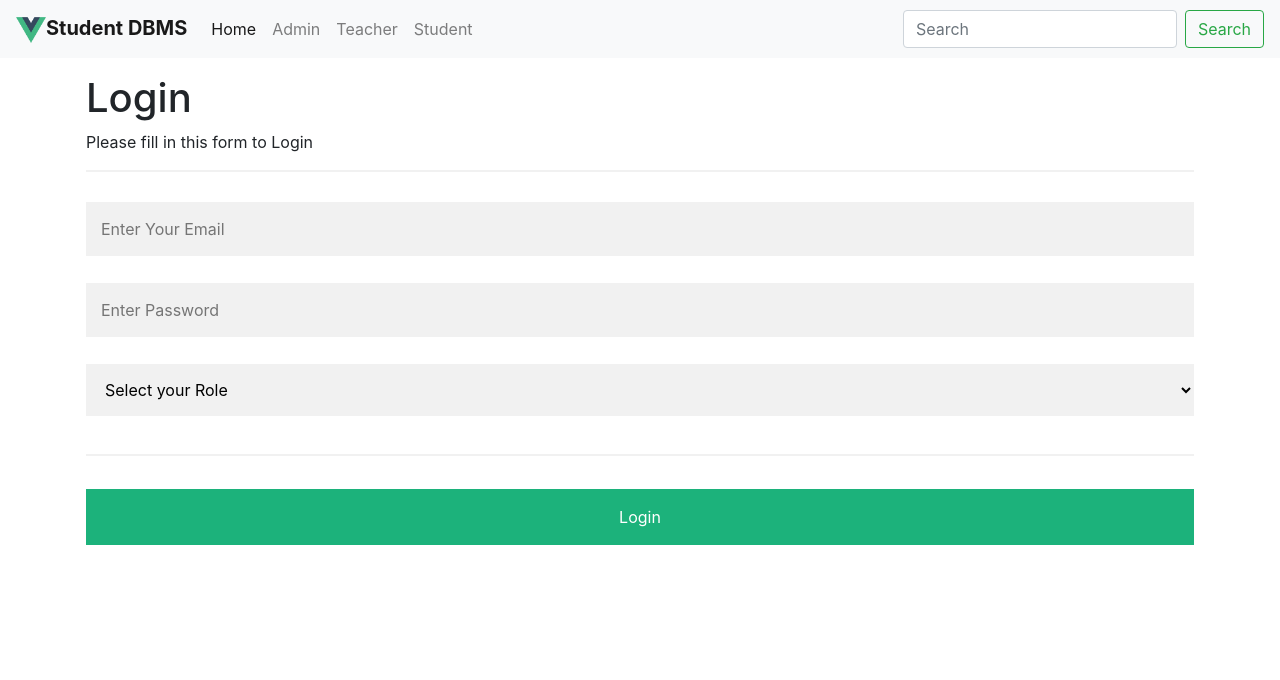
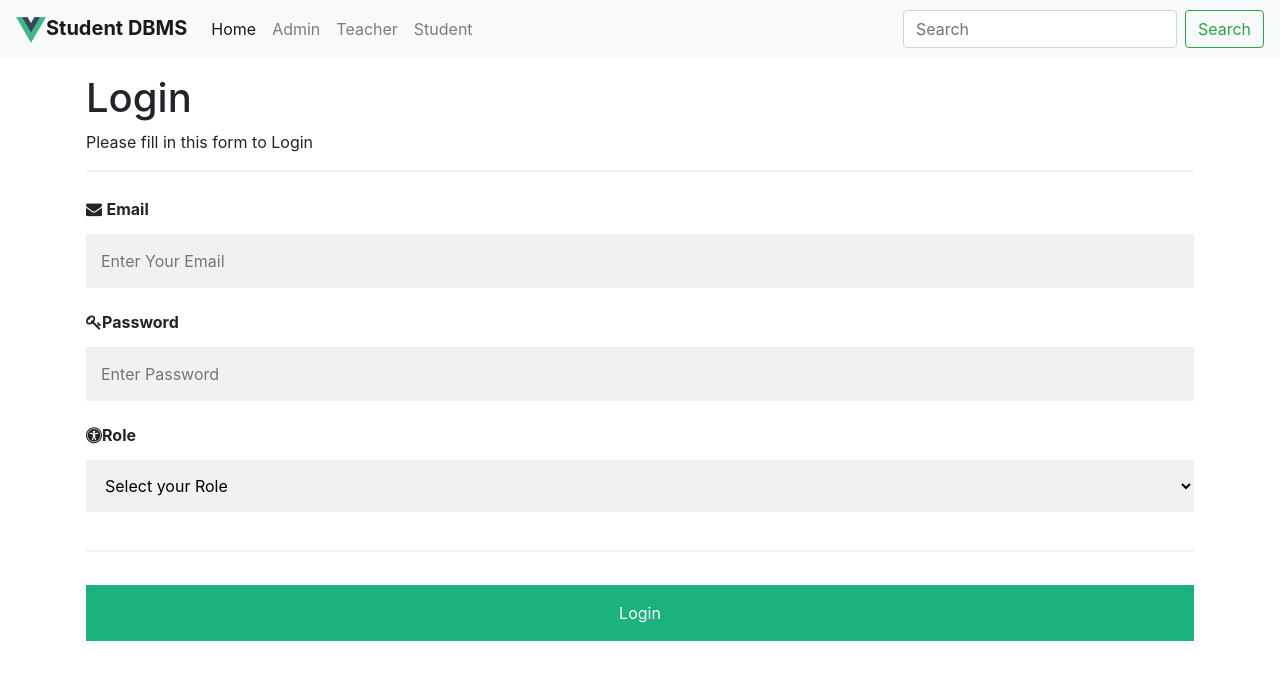
Before and after one commit to rajnish17100042/student-dbms, a Vue app in the folder client/: page /login in a window 1280 px wide. Shown: the top 680 px of the page. Built offline with nearby package versions, Linux system fonts and the light colour scheme.

Commit message:
implemented common login functionality  with jwt authentication and storing token in the cookie

```diff
--- a/client/package.json
+++ b/client/package.json
@@ -2,7 +2,7 @@
   "name": "student-dbms",
   "version": "0.1.0",
   "private": true,
-  "proxy":"http://localhost:5001",
+  "proxy":"http://localhost:5000",
   "scripts": {
     "serve": "vue-cli-service serve",
     "build": "vue-cli-service build",
--- a/client/src/components/Login.vue
+++ b/client/src/components/Login.vue
@@ -5,6 +5,9 @@
       <p>Please fill in this form to Login</p>
       <hr />
 
+      <label for="email"
+        ><i class="fa fa-envelope"></i> <strong>Email</strong></label
+      >
       <input
         type="email"
         v-model="email"
@@ -12,6 +15,9 @@
         id="email"
         required
       />
+      <label for="password"
+        ><i class="fa fa-key"></i><strong>Password</strong></label
+      >
 
       <input
         type="password"
@@ -20,6 +26,10 @@
         id="password"
         required
       />
+
+      <label for="role"
+        ><i class="fa fa-universal-access"></i><strong>Role</strong></label
+      >
       <select v-model="role" required>
         <option value="" disabled selected>Select your Role</option>
         <option value="student">student</option>
@@ -59,8 +69,9 @@ export default {
       };
       console.log(loginData);
       try {
-        const response = await fetch("http://localhost:5001/login", {
+        const response = await fetch("http://localhost:5000/login", {
           method: "POST",
+          credentials: "include",
           headers: {
             "Content-Type": "application/json;charset=utf-8"
           },
```
Also changed, not shown: 2 other files (tests, documents, lock files or other folders).
